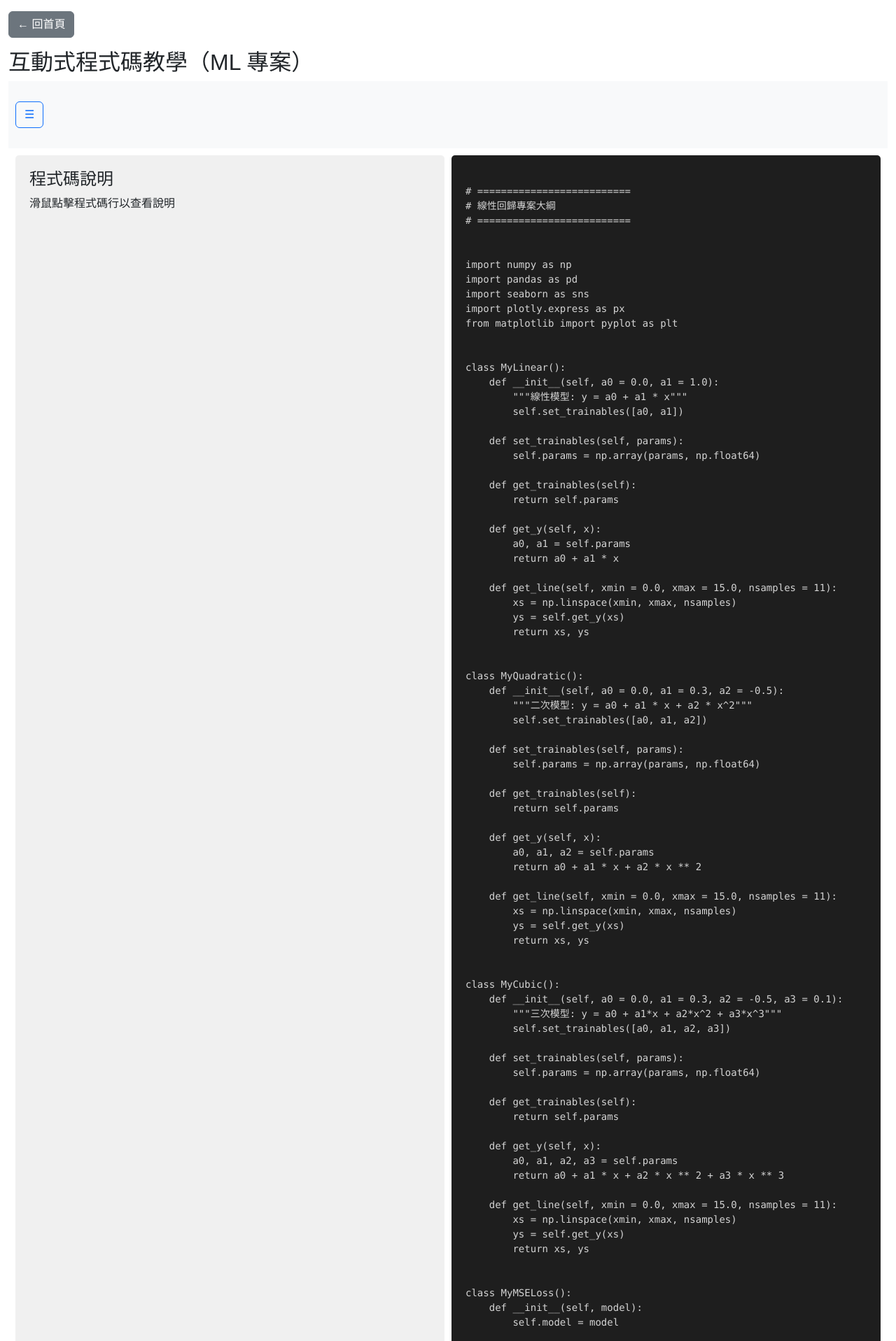
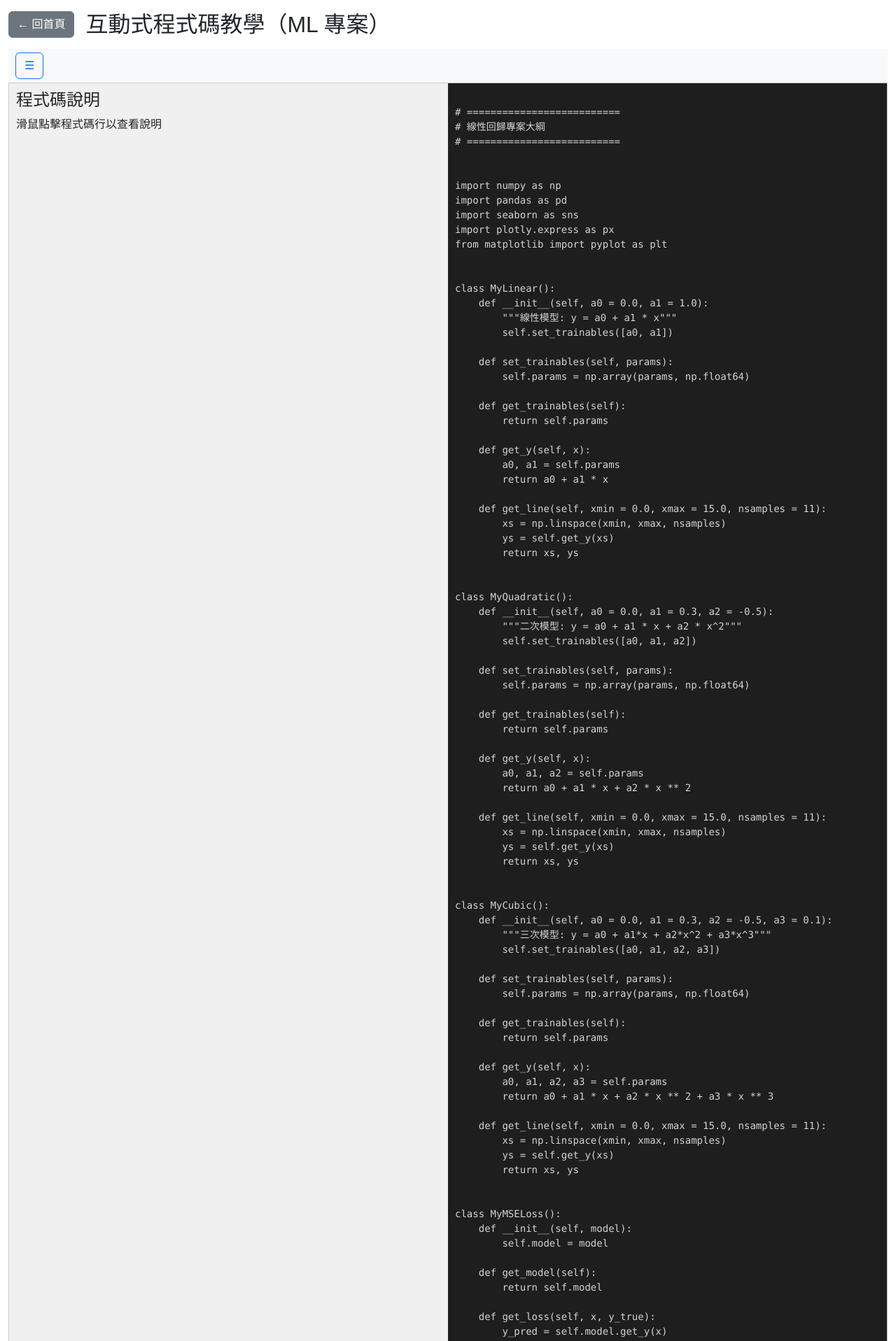
Before and after one commit to xiaoyao3312/Web_Learning_Model, a Flask app: page /ml in a window 1280 px wide. Shown: the top 1917 px of the page at 70% size. Run offline with Flask 3, Linux system fonts and the light colour scheme.

Commit message:
ML.html 做完模板

```diff
--- a/gittoweb.txt
+++ b/gittoweb.txt
@@ -29,3 +29,5 @@ git push
 
 深度學習
 http://127.0.0.1:5000
+
+ML_01_linear_regression
--- a/static/css/ML_html.css
+++ b/static/css/ML_html.css
@@ -28,6 +28,7 @@ body, html {
   padding: 5px 10px;
   overflow: hidden;
   transition: all 0.3s ease;
+  box-sizing: border-box;
 }
 
 /* toggle 按鈕 */
@@ -39,15 +40,15 @@ body, html {
 .project-btn-container {
   display: flex;
   gap: 5px;
-  overflow-x: auto; /* 超出顯示橫向滾動 */
-  scroll-behavior: smooth;
-  width: 0; /* 初始隱藏 */
-  transition: width 0.3s ease;
+  overflow-x: auto;
+  max-height: 0;       /* 初始隱藏 */
+  opacity: 0;
+  transition: max-height 0.3s ease, opacity 0.3s ease;
 }
-
 /* 展開寬度自動 */
 .project-btn-container.show {
-  width: 100%;
+  max-height: 100px;  /* 足夠容納按鈕 */
+  opacity: 1;
 }
 
 /* project 按鈕 */
@@ -76,18 +77,24 @@ body, html {
 /* --------------------------- */
 .code-container {
   display: flex;
-  flex: 1;
-  gap: 10px;
-  padding: 10px;
+  height: 70vh; /* 你可以調整整體高度 */
+  border: 1px solid #ccc;
   overflow: hidden;
+  position: relative;
 }
 
-/* 左右面板 */
 .left-panel, .right-panel {
   flex: 1;
-  padding: 20px;
-  overflow-y: auto;
-  border-radius: 5px;
+  padding: 10px;
+  overflow: auto;
+}
+
+/* 垂直分隔線 */
+.resizer {
+  width: 5px;
+  background: #aaa;
+  cursor: row-resize; /* 上下拖曳 */
+  position: relative;
 }
 
 /* 說明面板 */
@@ -112,7 +119,15 @@ body, html {
   background-color: rgba(255,255,255,0.1);
 }
 
+/* 點擊後高亮 */
 .code-line.active {
-  background-color: rgba(100, 100, 100, 0.3); /* Bootstrap primary 顏色半透明 */
+  background-color: rgba(255, 255, 0, 0.3); /* 點擊後高亮 */
   border-radius: 3px;
 }
+
+/* 上下拉桿 */
+#verticalResizer {
+  height: 5px;
+  background-color: #ccc;
+  cursor: row-resize;
+}
--- a/static/js/ML_js/ML_01_linear_regression.js
+++ b/static/js/ML_js/ML_01_linear_regression.js
@@ -1,6 +1,6 @@
 export const ML_01_linear_regression = {
   id: 1,
-  name: "專案 1：加法範例",
+  name: "ML_01_linear_regression",
   code: [
 {
     "line": `
--- a/static/js/ML_project_runner.js
+++ b/static/js/ML_project_runner.js
@@ -2,6 +2,9 @@ import { ML_projects as projects } from "./ML_project_loader.js"; // 匯入資
 
 let currentProject = 1;
 
+// ---------------------------
+// 渲染專案程式碼
+// ---------------------------
 function renderProject(id) {
   const codeArea = document.getElementById("codeContent");
   const desc = document.getElementById("description");
@@ -24,10 +27,16 @@ function renderProject(id) {
         // 高亮目前行
         span.classList.add("active");
         desc.innerHTML = lineObj.desc + "</p>";
+
+        // **滾動到最上方**
+        desc.scrollTop = 0;
       } else {
         // 如果已高亮，取消高亮並顯示預設文字
         span.classList.remove("active");
         desc.innerHTML = "<h4>程式碼說明</h4><p>點擊程式碼行以查看說明</p>";
+
+        // 滾動到最上方
+        desc.scrollTop = 0;
       }
     });
 
@@ -38,7 +47,9 @@ function renderProject(id) {
 
 renderProject(currentProject);
 
+// ---------------------------
 // 專案按鈕事件
+// ---------------------------
 document.querySelectorAll(".project-btn").forEach((btn) => {
   btn.addEventListener("click", () => {
     currentProject = btn.dataset.id;
@@ -46,7 +57,9 @@ document.querySelectorAll(".project-btn").forEach((btn) => {
   });
 });
 
+// ---------------------------
 // Top-bar 展開/收起
+// ---------------------------
 const toggleBtn = document.getElementById("toggleBtn");
 const projectBtns = document.getElementById("projectBtns");
 
@@ -54,7 +67,9 @@ toggleBtn.addEventListener("click", () => {
   projectBtns.classList.toggle("show");
 });
 
+// ---------------------------
 // Top-bar 拖曳左右滑動
+// ---------------------------
 let isDown = false;
 let startX;
 let scrollLeft;
@@ -83,3 +98,35 @@ projectBtns.addEventListener('mousemove', (e) => {
   const walk = (x - startX) * 2;
   projectBtns.scrollLeft = scrollLeft - walk;
 });
+
+// ---------------------------
+// Code 區上下拖曳
+// ---------------------------
+const resizer = document.getElementById('verticalResizer');
+const leftPanel = document.getElementById('description');
+const rightPanel = document.getElementById('codeArea');
+
+let isResizing = false;
+
+resizer.addEventListener('mousedown', () => {
+  isResizing = true;
+  document.body.style.cursor = 'row-resize';
+});
+
+document.addEventListener('mousemove', (e) => {
+  if (!isResizing) return;
+  const containerTop = leftPanel.parentElement.getBoundingClientRect().top;
+  let newHeight = e.clientY - containerTop;
+
+  // 設定最小/最大高度
+  if (newHeight < 50) newHeight = 50;
+  if (newHeight > leftPanel.parentElement.offsetHeight - 50) newHeight = leftPanel.parentElement.offsetHeight - 50;
+
+  leftPanel.style.height = newHeight + 'px';
+  rightPanel.style.height = newHeight + 'px';
+});
+
+document.addEventListener('mouseup', () => {
+  isResizing = false;
+  document.body.style.cursor = 'default';
+});
--- a/templates/ml.html
+++ b/templates/ml.html
@@ -10,8 +10,10 @@
 <body>
 
 <div class="container-fluid py-3">
-  <a href="/" class="btn btn-secondary mb-3">← 回首頁</a>
-  <h2>互動式程式碼教學（ML 專案）</h2>
+<div class="header-row d-flex align-items-center mb-3">
+  <a href="/" class="btn btn-secondary me-3">← 回首頁</a>
+  <h2 class="m-0">互動式程式碼教學（ML 專案）</h2>
+</div>
 
   <!-- 上方 Top-bar -->
   <div class="top-bar" id="topBar">
@@ -32,13 +34,16 @@
 
   <!-- 程式碼區 -->
   <div class="code-container">
-    <div class="left-panel" id="description">
-      <h4>程式碼說明</h4>
-      <p>滑鼠移到程式碼行以查看說明</p>
-    </div>
-    <div class="right-panel" id="codeArea">
-      <pre id="codeContent"></pre>
-    </div>
+  <div class="left-panel" id="description">
+    <h4>程式碼說明</h4>
+    <p>滑鼠點擊程式碼行以查看說明</p>
+  </div>
+
+  <!-- 上下拉桿 -->
+  <div id="verticalResizer" style="height:5px; background:#ccc; cursor:row-resize;"></div>
+
+  <div class="right-panel" id="codeArea">
+    <pre id="codeContent"></pre>
   </div>
 </div>
 
```
